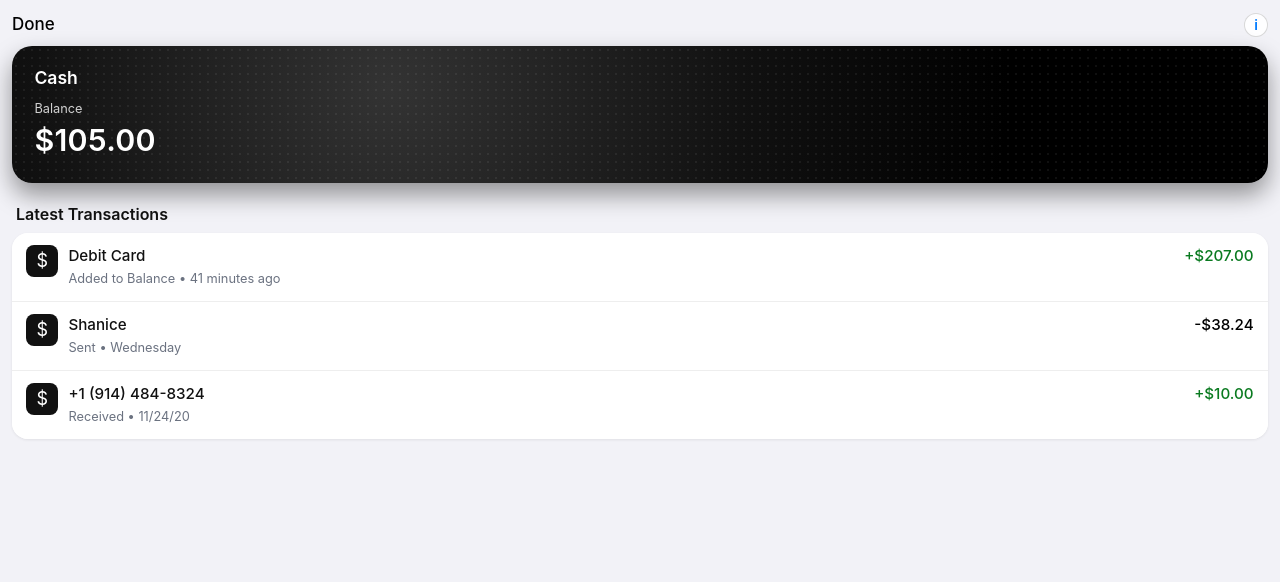
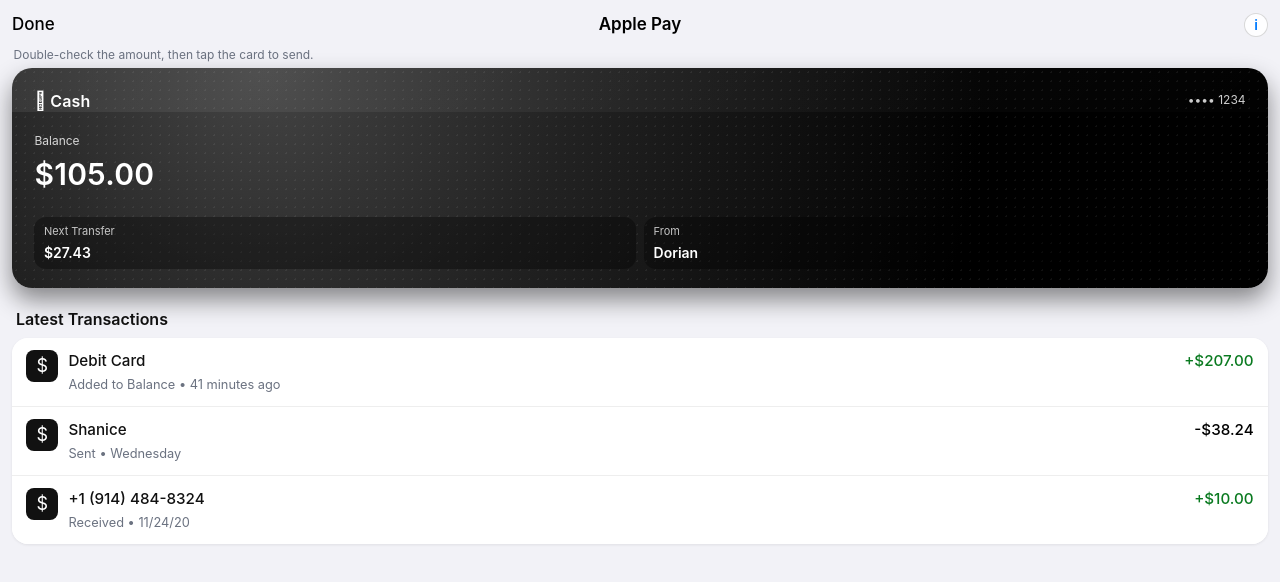
Before and after one commit to salad-vr/applepayprank, a Next.js app: page / in a window 1280 px wide. Shown: the top 582 px of the page. Built offline with nearby package versions, Linux system fonts and the light colour scheme.

Commit message:
Update WalletScreen.tsx

```diff
--- a/components/WalletScreen.tsx
+++ b/components/WalletScreen.tsx
@@ -7,9 +7,10 @@
 import { usePrankEngine } from "@/lib/usePrankEngine";
 import type { PrankConfig, Transaction } from "@/lib/types";
 
-const BASE_BALANCE = 105; // starting visible balance
+const BASE_BALANCE = 105;
+const STORAGE_KEY = "applepayprank-config";
 
-// simple hardcoded config for now
+// default / fallback config
 const DEFAULT_CONFIG: PrankConfig = {
   pranksterName: "You",
   friendName: "Dorian",
@@ -48,11 +49,31 @@
   const router = useRouter();
   const { play, prime } = useSound("/ding.mp3");
 
+  const [config, setConfig] = useState<PrankConfig>(DEFAULT_CONFIG);
   const [transactions, setTransactions] =
     useState<Transaction[]>(INITIAL_TRANSACTIONS);
 
+  // Load prank config from localStorage (set on /info)
+  useEffect(() => {
+    if (typeof window === "undefined") return;
+    try {
+      const raw = window.localStorage.getItem(STORAGE_KEY);
+      if (!raw) return;
+      const parsed: Partial<PrankConfig> = JSON.parse(raw);
+
+      const merged: PrankConfig = {
+        ...DEFAULT_CONFIG,
+        ...parsed,
+      };
+
+      setConfig(merged);
+    } catch (err) {
+      console.warn("[wallet] failed to load config", err);
+    }
+  }, []);
+
   const { status, displayBalance, prankAmount, triggerPrank } =
-    usePrankEngine(BASE_BALANCE, DEFAULT_CONFIG, { onPlaySound: play });
+    usePrankEngine(BASE_BALANCE, config, { onPlaySound: play });
 
   // When prank finishes, insert the new transaction at top (once)
   useEffect(() => {
@@ -62,8 +83,8 @@
 
         const prankTx: Transaction = {
           id: "prank",
-          title: DEFAULT_CONFIG.pranksterName,
-          subtitle: `Sent to ${DEFAULT_CONFIG.pranksterName} • Just now`,
+          title: config.pranksterName,
+          subtitle: `Sent to ${config.pranksterName} • Just now`,
           amount: prankAmount,
           direction: "out",
           timeLabel: "Just now",
@@ -73,14 +94,14 @@
         return [prankTx, ...prev];
       });
     }
-  }, [status, prankAmount]);
+  }, [status, prankAmount, config]);
 
   function handleTransactionClick(tx: Transaction) {
     if (!tx.isPrank) return;
     const params = new URLSearchParams({
       amount: tx.amount.toFixed(2),
-      from: DEFAULT_CONFIG.friendName,
-      to: DEFAULT_CONFIG.pranksterName,
+      from: config.friendName,
+      to: config.pranksterName,
     });
     router.push(`/transaction?${params.toString()}`);
   }
@@ -91,7 +112,6 @@
     triggerPrank();
   }
 
-  // ⓘ info button → fields page (we'll build /info next)
   function handleInfoClick() {
     router.push("/info");
   }
@@ -105,28 +125,50 @@
         fontFamily: "-apple-system,BlinkMacSystemFont,system-ui,sans-serif",
       }}
     >
-      {/* Top bar */}
+      {/* Top bar with Apple-style title */}
       <header
         style={{
           display: "flex",
           alignItems: "center",
-          justifyContent: "space-between",
           marginBottom: "0.5rem",
         }}
       >
+        {/* Left: Done */}
+        <div style={{ width: 60 }}>
           <button
             style={{
               background: "none",
               border: "none",
-            color: "#000", // black like iOS Wallet
-            fontSize: "17px",
+              color: "#000",
+              fontSize: 17,
               fontWeight: 500,
             }}
           >
             Done
           </button>
-        <div style={{ display: "flex", gap: "0.75rem", alignItems: "center" }}>
-          {/* Info button */}
+        </div>
+
+        {/* Center: Apple Pay title */}
+        <div
+          style={{
+            flex: 1,
+            textAlign: "center",
+            fontSize: 17,
+            fontWeight: 600,
+            color: "#000",
+          }}
+        >
+          Apple Pay
+        </div>
+
+        {/* Right: info button */}
+        <div
+          style={{
+            width: 60,
+            display: "flex",
+            justifyContent: "flex-end",
+          }}
+        >
           <button
             onClick={handleInfoClick}
             style={{
@@ -151,67 +193,200 @@
         </div>
       </header>
 
+      {/* Subtle top hint text */}
+      <div
+        style={{
+          fontSize: 12,
+          color: "#6b7280",
+          paddingInline: "0.1rem",
+          marginBottom: "0.25rem",
+        }}
+      >
+        Double-check the amount, then tap the card to send.
+      </div>
+
       {/* Cash card */}
       <section
         onClick={handleCardClick}
         style={{
-          marginTop: "0.5rem",
+          marginTop: "0.25rem",
           marginBottom: "1.2rem",
           background:
-            "radial-gradient(circle at 30% 30%, #333 0, #111 40%, #000 70%)",
+            "radial-gradient(circle at 20% 0%, #444 0, #222 30%, #000 70%)",
           borderRadius: 20,
           padding: "1.2rem 1.4rem",
           color: "#fff",
           position: "relative",
-          boxShadow: "0 12px 25px rgba(0,0,0,0.4)",
+          boxShadow: "0 12px 25px rgba(0,0,0,0.45)",
           overflow: "hidden",
           cursor: "pointer",
         }}
       >
-        <div
-          style={{
-            fontSize: "1.1rem",
-            fontWeight: 600,
-            marginBottom: "0.5rem",
-          }}
-        >
-          Cash
-        </div>
+        {/* sprinkle/dot texture */}
         <div
           style={{
             position: "absolute",
             inset: 0,
-            opacity: 0.18,
+            opacity: 0.16,
             backgroundImage:
-              "radial-gradient(circle, rgba(255,255,255,0.35) 1px, transparent 1px)",
-            backgroundSize: "8px 8px",
+              "radial-gradient(circle, rgba(255,255,255,0.4) 1px, transparent 1px)",
+            backgroundSize: "9px 9px",
           }}
         />
+
+        {/* subtle light sheen */}
+        <div
+          style={{
+            position: "absolute",
+            top: "-40%",
+            left: "-10%",
+            right: "-10%",
+            height: "60%",
+            background:
+              "linear-gradient(135deg, rgba(255,255,255,0.25), transparent)",
+            opacity: 0.35,
+          }}
+        />
+
         <div
           style={{
             position: "relative",
             display: "flex",
-            justifyContent: "space-between",
-            alignItems: "flex-end",
+            flexDirection: "column",
+            gap: 8,
           }}
         >
-          <div>
+          {/* Logo row */}
           <div
             style={{
-                fontSize: "0.8rem",
+              display: "flex",
+              alignItems: "center",
+              justifyContent: "space-between",
+            }}
+          >
+            <div
+              style={{
+                display: "flex",
+                alignItems: "baseline",
+                gap: 4,
+              }}
+            >
+              <span
+                style={{
+                  fontSize: 18,
+                  fontWeight: 600,
+                }}
+              >
+                
+              </span>
+              <span
+                style={{
+                  fontSize: 16,
+                  fontWeight: 600,
+                  letterSpacing: 0.2,
+                }}
+              >
+                Cash
+              </span>
+            </div>
+            <div
+              style={{
+                fontSize: 12,
                 opacity: 0.8,
+              }}
+            >
+              •••• 1234
+            </div>
+          </div>
+
+          {/* Balance */}
+          <div
+            style={{
+              marginTop: 10,
+            }}
+          >
+            <div
+              style={{
+                fontSize: 12,
+                opacity: 0.8,
+                marginBottom: 2,
               }}
             >
               Balance
             </div>
             <div
               style={{
-                fontSize: "1.9rem",
+                fontSize: 30,
                 fontWeight: 600,
                 letterSpacing: 0.3,
               }}
             >
               ${displayBalance.toFixed(2)}
+            </div>
+          </div>
+
+          {/* Mini stats row like Apple Pay Later */}
+          <div
+            style={{
+              display: "flex",
+              gap: 8,
+              marginTop: 12,
+            }}
+          >
+            <div
+              style={{
+                flex: 1,
+                borderRadius: 12,
+                backgroundColor: "rgba(0,0,0,0.35)",
+                padding: "0.4rem 0.6rem",
+                fontSize: 11,
+              }}
+            >
+              <div
+                style={{
+                  opacity: 0.75,
+                  marginBottom: 2,
+                }}
+              >
+                Next Transfer
+              </div>
+              <div
+                style={{
+                  fontWeight: 600,
+                  fontSize: 14,
+                }}
+              >
+                ${config.fixedAmount.toFixed(2)}
+              </div>
+            </div>
+            <div
+              style={{
+                flex: 1,
+                borderRadius: 12,
+                backgroundColor: "rgba(0,0,0,0.35)",
+                padding: "0.4rem 0.6rem",
+                fontSize: 11,
+              }}
+            >
+              <div
+                style={{
+                  opacity: 0.75,
+                  marginBottom: 2,
+                }}
+              >
+                From
+              </div>
+              <div
+                style={{
+                  fontWeight: 600,
+                  fontSize: 14,
+                  whiteSpace: "nowrap",
+                  overflow: "hidden",
+                  textOverflow: "ellipsis",
+                }}
+              >
+                {config.friendName}
+              </div>
             </div>
           </div>
         </div>
@@ -225,7 +400,7 @@
             fontWeight: 600,
             marginBottom: "0.4rem",
             paddingInline: "0.25rem",
-            color: "#111", // darker label
+            color: "#111",
           }}
         >
           Latest Transactions
@@ -278,7 +453,7 @@
                     fontSize: "0.95rem",
                     fontWeight: 500,
                     marginBottom: 2,
-                    color: "#111", // darker text
+                    color: "#111",
                   }}
                 >
                   {tx.title}
@@ -286,7 +461,7 @@
                 <div
                   style={{
                     fontSize: "0.8rem",
-                    color: "#6b7280", // subtle but readable grey
+                    color: "#6b7280",
                   }}
                 >
                   {tx.subtitle}
```
Lines whose indentation alone changed are shown as unchanged.
